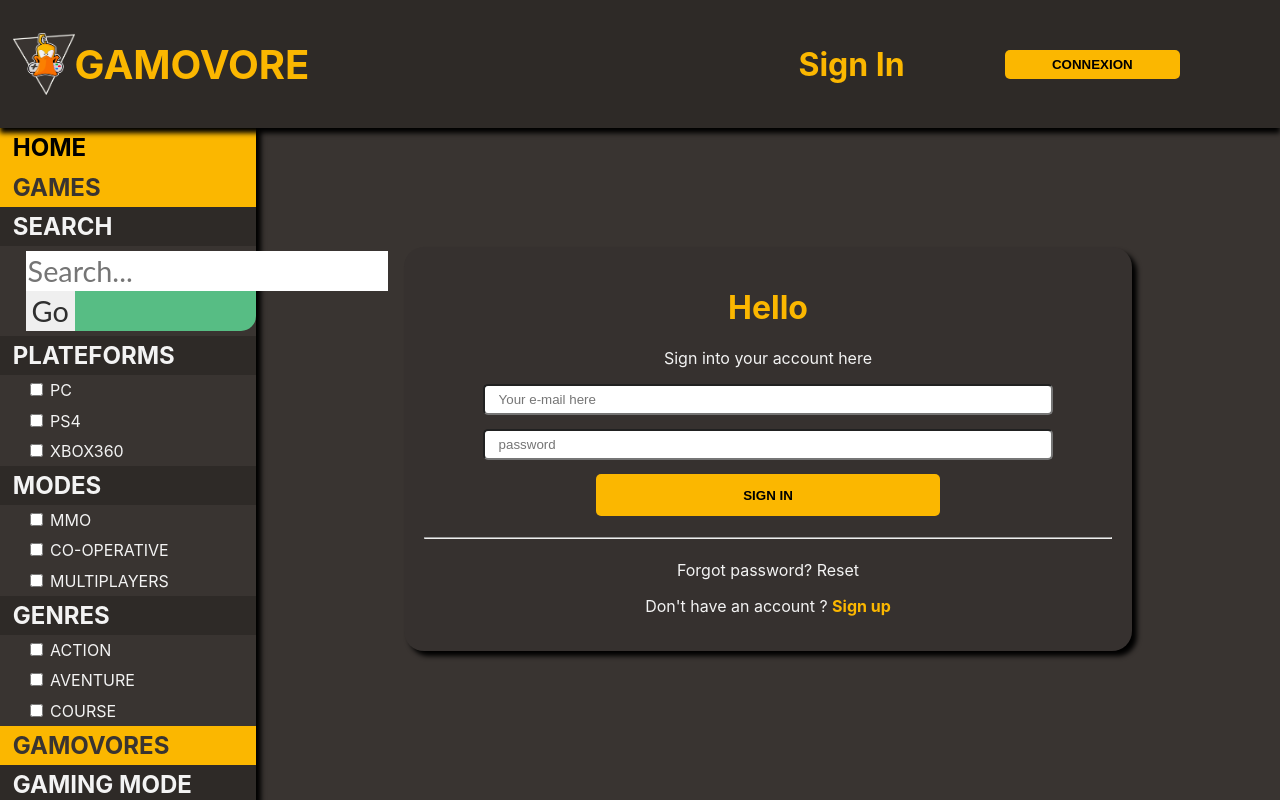
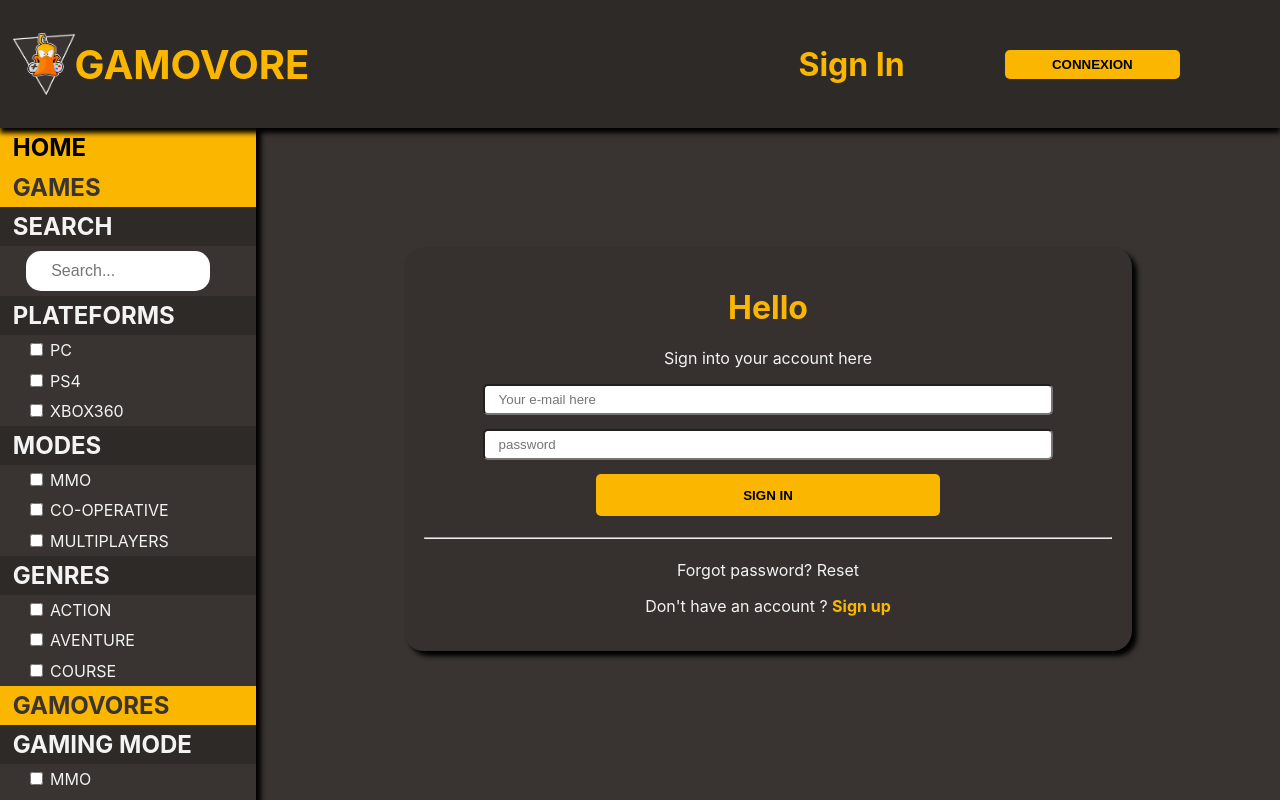
Before and after one commit to WildCodeSchool/Lyon-js-202005-project-gamovore, a React (Create React App) app: page /sign-in in a window 1280 px wide. Shown: the top 800 px of the page. Built offline with nearby package versions, Linux system fonts and the light colour scheme; no server answers.

Commit message:
final searchbar

```diff
--- a/src/components/SearchBar.js
+++ b/src/components/SearchBar.js
@@ -1,6 +1,6 @@
 import React, { useState, useContext } from "react";
 import { GameListContext } from "../context/GameListContext";
-import StyledSearchBar from "../style/StyledSearchBar"
+import StyledSearchBar from "../style/StyledSearchBar";
 // j'aimerais bien lui donner ce style https://codepen.io/himalayasingh/pen/dqjLgO
 
 const SearchBar = () => {
@@ -13,7 +13,7 @@ const SearchBar = () => {
 
   const onSubmit = (e) => {
     e.preventDefault();
-    setData(search ? inputToRequest(search) : "");
+    setData(inputToRequest(search));
   };
 
   const onClick = (e) => {};
--- a/src/style/StyledSearchBar.js
+++ b/src/style/StyledSearchBar.js
@@ -1,20 +1,22 @@
 import styled from "styled-components";
 
 const StyledSearchBar = styled.form`
+  display: inline;
   position: relative;
-  width: auto;
-  background: #57bd84;
+  background: #fbb700;
   border-radius: 15px;
-  & input,
+  outline: none;
+
+  input,
   button {
     height: 40px;
-    font-family: "Lato", sans-serif;
     border: 0;
     color: #2f2f2f;
-    font-size: 1.8rem;
+    font-size: 1rem;
   }
-  &input {
-    width: 100%;
+
+  input {
+    width: 80%;
     background: #fff;
     padding: 0 1.6rem;
     border-radius: 15px;
@@ -24,23 +26,23 @@ const StyledSearchBar = styled.form`
     z-index: 1;
     position: relative;
   }
-  &button {
+
+  button {
     display: none;
     position: relative;
     top: 0;
     right: 0;
-    width: 100px;
+    width: 70px;
     font-weight: bold;
-    background: #57bd84;
+    background: #fbb700;
     border-radius: 0 15px 15px 0;
   }
 
-
-  &input:not(:placeholder-shown) {
+  input:not(:placeholder-shown) {
     border-radius: 15px 0 0 15px;
-    width: calc(100% - 100px);
+    width: calc(100% - 80px);
     + button {
-      display: block;
+      display: inline-block;
     }
   }
 `;
```
